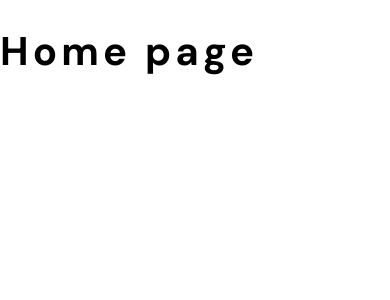
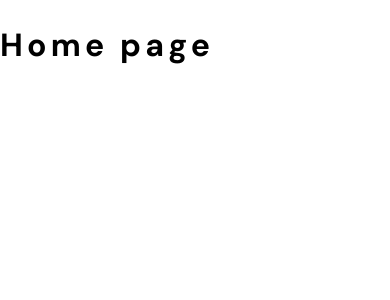
Before and after one commit to chungleee/photosnap, a Next.js app: page / in a window 390 px wide. Shown: the top 300 px of the page. Built offline with nearby package versions, Linux system fonts and the light colour scheme.

Commit message:
change font size on h1 on tablet

```diff
--- a/styles/global.scss
+++ b/styles/global.scss
@@ -20,9 +20,13 @@ p {
 
 h1 {
 	font-weight: bold;
-	font-size: 40px;
+	font-size: 32px;
 	line-height: 48px;
 	letter-spacing: 4.17px;
+
+	@media (min-width: map-get($map: $breakpoints, $key: tablet)) {
+		font-size: 40px;
+	}
 }
 
 h2 {
```
